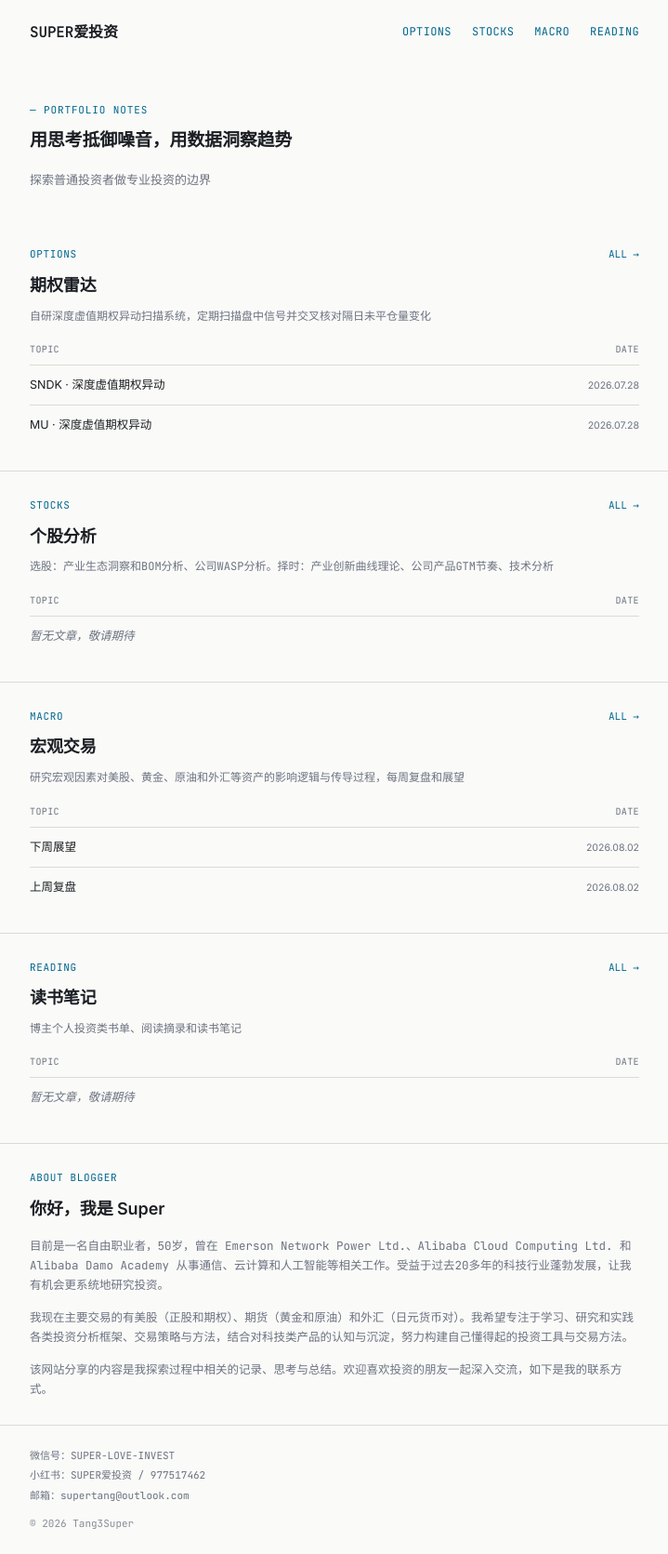
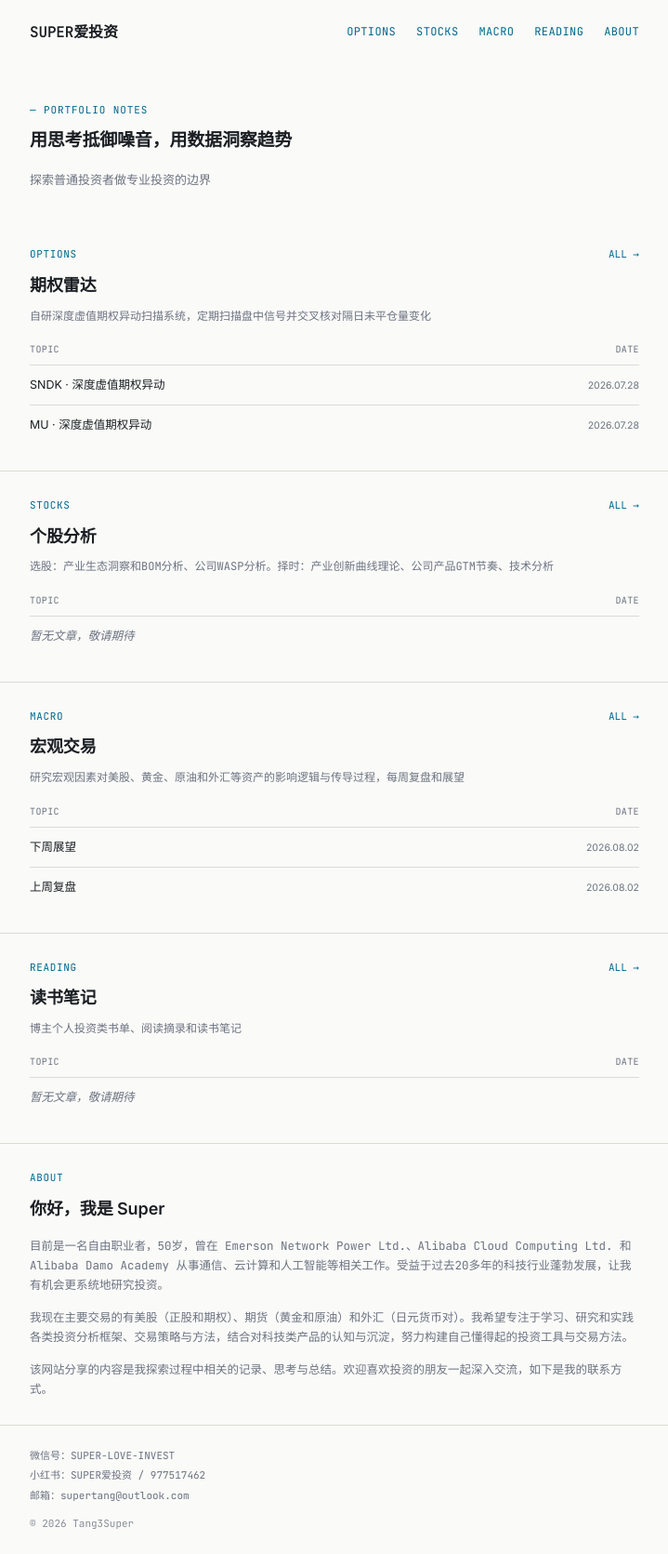
Before and after one commit to tang3super/tang3super.github.io, a Jekyll site: the page built from index.md, in a window 1280 px wide. Shown: the whole page at 93% size, without its empty margins (280-999 px from the left). Built offline with Jekyll 4.4.1, drawn with Linux system fonts in a browser that asks for light colours.

Commit message:
导航栏新增ABOUT链接跳转到页面底部关于我，标题精简为ABOUT

```diff
--- a/_includes/nav.html
+++ b/_includes/nav.html
@@ -4,5 +4,6 @@
     {% for board in site.data.boards %}
     <a href="{{ board.slug | prepend: '/' | append: '/' | relative_url }}">{{ board.tag }}</a>
     {% endfor %}
+    <a href="{{ '/' | relative_url }}#about">ABOUT</a>
   </div>
 </nav>
--- a/_layouts/home.html
+++ b/_layouts/home.html
@@ -32,8 +32,8 @@ layout: default
 </section>
 {% endfor %}
 
-<section class="about">
-  <div class="eyebrow">ABOUT BLOGGER</div>
+<section class="about" id="about">
+  <div class="eyebrow">ABOUT</div>
   <h2>你好，我是 Super</h2>
   <p>目前是一名自由职业者，50岁，曾在 Emerson Network Power Ltd.、Alibaba Cloud Computing Ltd. 和 Alibaba Damo Academy 从事通信、云计算和人工智能等相关工作。受益于过去20多年的科技行业蓬勃发展，让我有机会更系统地研究投资。</p>
   <p>我现在主要交易的有美股（正股和期权）、期货（黄金和原油）和外汇（日元货币对）。我希望专注于学习、研究和实践各类投资分析框架、交易策略与方法，结合对科技类产品的认知与沉淀，努力构建自己懂得起的投资工具与交易方法。</p>
```
